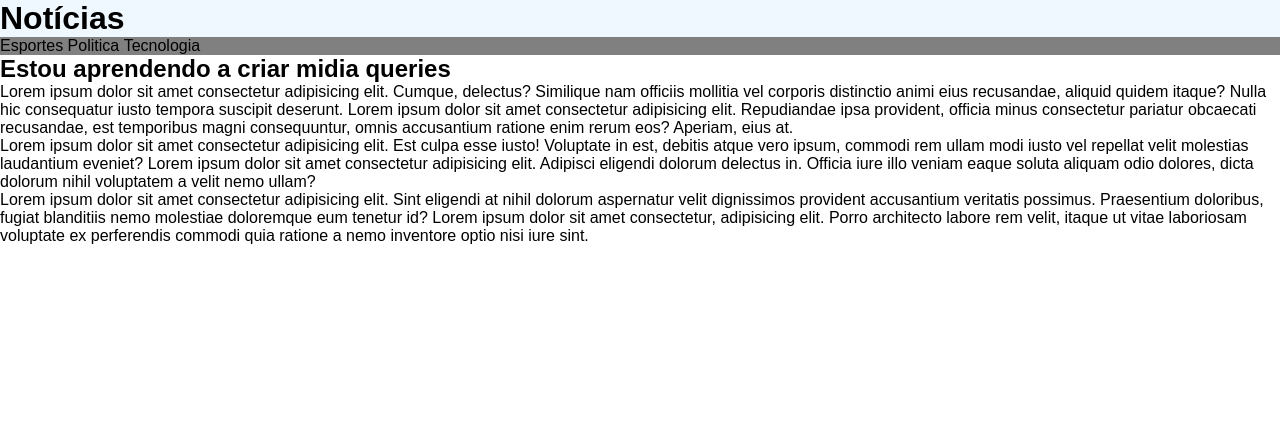
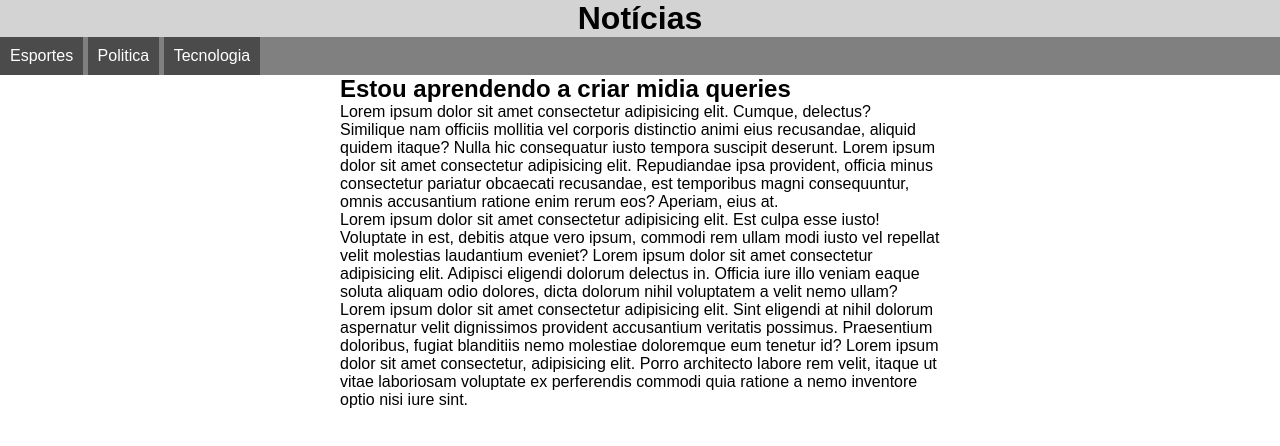
Before and after one commit to Thais286/midia-quiries, a plain HTML site: page mq001/index.html in a window 1280 px wide. Drawn offline with Linux system fonts and the light colour scheme.

Commit message:
troquei o nomew das pastas

```diff
--- a/mq001/estilo/tela.css
+++ /dev/null
@@ -1,27 +0,0 @@
-@charset "UTF-8";
-
-/*Estilo para telas*/
-
-*{
-    margin: 0px;
-    padding: 0px;
-}
-
-html{
-    font-family: Arial, Helvetica, sans-serif;
-
-    font-size: 1em;
-}
-
-header{
-    background-color: aliceblue;
-}
-
-menu ul{
-    list-style-type: none;
-    background-color: gray;
-}
-
-menu li{
-    display: inline-block;
-}
--- a/mq001/estilo/impressora.css
+++ b/mq001/estilos/impressora.css
@@ -18,8 +18,12 @@ menu{
     /* não mostrar o menu quando for imprimir*/
 }
 
+article{
+    width: 100%;
+}
+
 article::after{
-    content: 'Essee artigo foi impresso através do site www.cursoemvídeo.com';
+    content: 'Esse artigo foi impresso através do site www.cursoemvídeo.com';
 
     /* Depois do artigo vai aparecer de onde ele foi retirado quando for imprimir*/
 }
--- /dev/null
+++ b/mq001/estilos/tela.css
@@ -0,0 +1,40 @@
+@charset "UTF-8";
+
+* {
+    margin: 0px;
+    padding: 0px;
+}
+
+html {
+    font-family: Arial, Helvetica, sans-serif;
+    font-size: 1em;
+}
+
+header {
+    background-color: lightgray;
+
+}
+
+header > h1{
+    text-align: center;
+}
+
+
+
+menu ul {
+    list-style-type: none;
+    background-color: gray;
+}
+
+menu li {
+    background-color: rgb(75,75,75);
+    color: white;
+    display: inline-block;
+    padding: 10px;
+}
+
+article {
+    width: 600px;
+    display: block;
+    margin: auto;
+}
--- a/mq001/index.html
+++ b/mq001/index.html
@@ -4,9 +4,13 @@
     <meta charset="UTF-8">
     <meta name="viewport" content="width=device-width, initial-scale=1.0">
     <title>Mídia Query</title>
-    <link rel="stylesheet" href="estilo/tela.css" media="screen"> <!--“Esse arquivo CSS deve ser usado quando o conteúdo estiver sendo exibido em uma tela  para servir para tudo é all em vez de screen-->
 
-    <link rel="stylesheet" href="estilo/impressora.css" media="print">
+    <link rel="stylesheet" href="estilos/tela.css" media="screen"> <!--“Esse arquivo CSS deve ser usado quando o conteúdo estiver sendo exibido em uma tela  para servir para tudo é all em vez de screen-->
+
+
+
+
+    <link rel="stylesheet" href="estilos/impressora.css" media="print">
 
     <!-- css para impressora para quando vai imprimir o arquivo css-->
 </head>
@@ -18,10 +22,10 @@
             <ul>
                 <li>Esportes</li>
                 <li>Politica</li>
-                <li>Tecnologia</li><br>
+                <li>Tecnologia</li>
             </ul>
         </menu>
-    </header>
+        </header>
 
     <main>
         <article>
```
